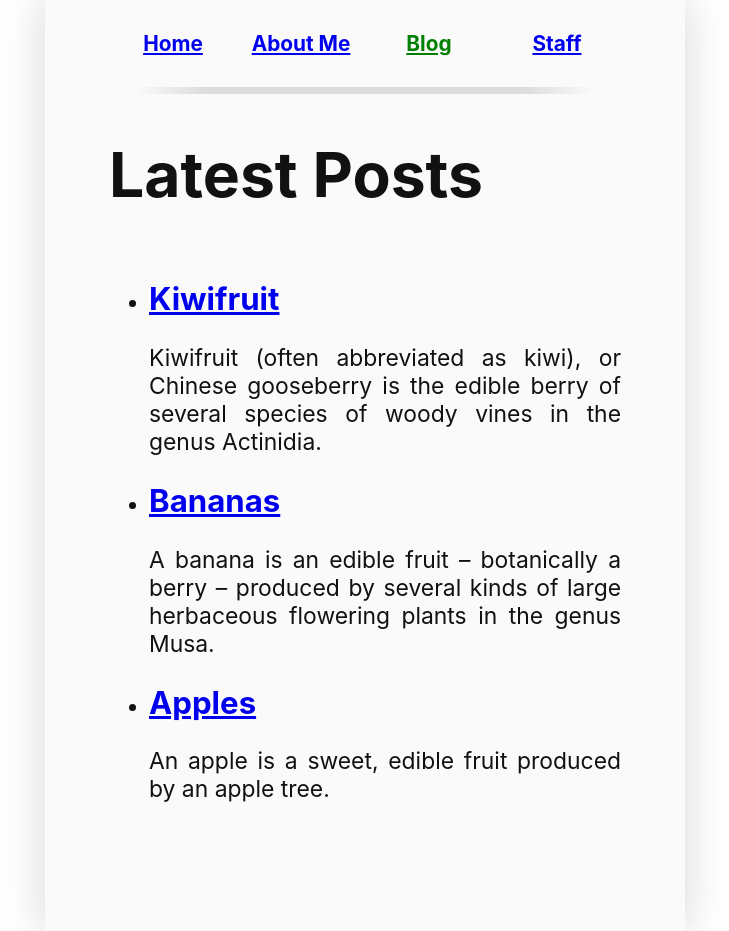
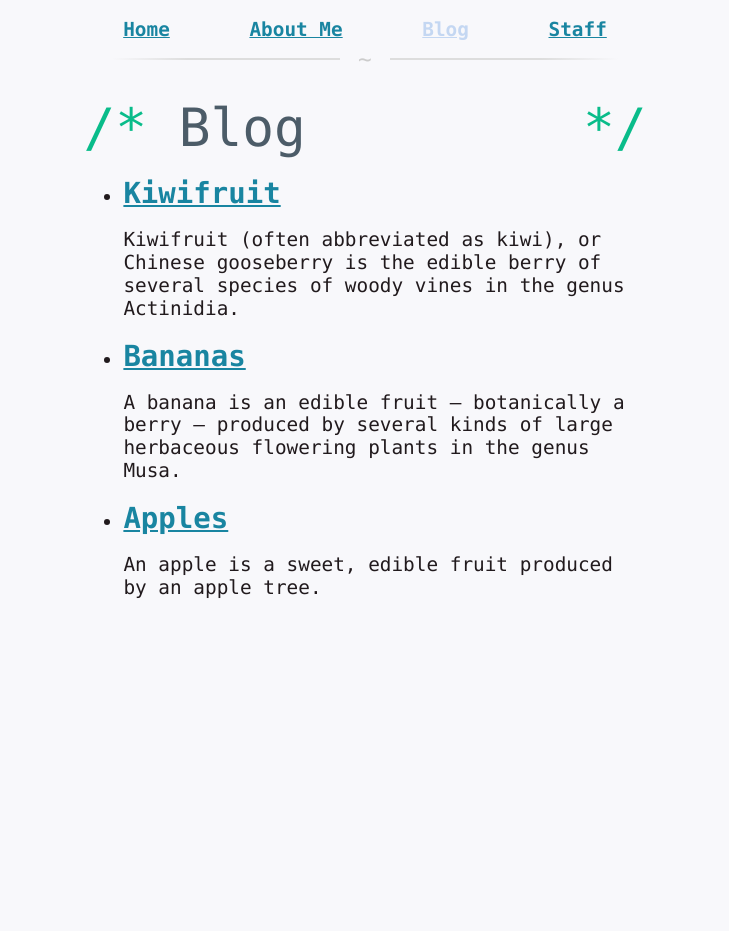
Before and after one commit to steppp/steppp.github.io, a Jekyll site: the page built from blog.html, in a window 1280 px wide. Shown: the whole page, without its empty margins (275-1004 px from the left). Built offline with Jekyll 4.4.1, drawn with Linux system fonts in a browser that asks for light colours; after the commit the page ends 900 px from its top, so only the background shows below that.

Commit message:
Update styling
Add monospaced font
Add new colors
Remove shadows behind the main content
Add styling to links
New layout details
Some minor changes

```diff
--- a/_sass/main.scss
+++ b/_sass/main.scss
@@ -1,26 +1,26 @@
-$content-bg-col: #fafafa;
-$nav-sep-height: 1.5rem;
+$content-bg-col: #f8f8fb;
+$nav-sep-height: 1rem;
 $content-shadow-col: rgba(200, 200, 200, 0.4);
+$regular-font: -apple-system, BlinkMacSystemFont, "Segoe UI", Roboto, Helvetica, Arial, sans-serif, "Apple Color Emoji", "Segoe UI Emoji", "Segoe UI Symbol";;
+$mono-font: SFMono-Regular,Consolas,Liberation Mono,Menlo,monospace;
 
-.current {
-  color: green;
+html {
+  font-size: 1.1em;
 }
 
 html, body, #content {
+  /*
   margin-bottom: 0px;
   padding-bottom: 0px;
   min-height: 100%;
   height: 100%;
-}
-
-html {
-  font-size: 1.3em;
-  background-color: #fff;
-  color: #111;
+  */
+  color: #211a1d;
+  background-color: $content-bg-col;
 }
 
 body {
-  font-family: -apple-system, BlinkMacSystemFont, "Segoe UI", Roboto, Helvetica, Arial, sans-serif, "Apple Color Emoji", "Segoe UI Emoji", "Segoe UI Symbol";
+  font-family: $mono-font;
   margin: 0px;
 }
 
@@ -28,48 +28,96 @@ nav {
   display: flex;
   flex-wrap: wrap;
   align-items: center;
-  justify-content: space-between;
+  justify-content: space-around;
 }
 
 /* separator under navbar */
 nav::after {
-  content: "";
-  display: flex;
+  content: " ~ ";
+  display: inline-block;
   margin: 0px 5%;
   margin-top: $nav-sep-height;
-  height: 0.3rem;
+  height: 0.1rem;
   width: 100%;
+  text-align: center;
+  font-size: 1.3rem;
+  color: #ccc;
+  line-height: 0.2rem;
 
-  background: linear-gradient(to right, $content-bg-col, #ddd 15% 85%, $content-bg-col);
+  background-image: linear-gradient(to right, $content-bg-col, #ddd 15% 45%, $content-bg-col 45% 55%, #ddd 55% 85%, $content-bg-col);
 }
 
-nav a {
-  flex: 1;
-  text-align: center;
+a {
   font-weight: bold;
+  color: #1985a1;
 }
 
-p {
-  font-size: 1.1rem;
-  text-align: justify;
+nav > a {
+  flex: initial;
+  text-align: center;
+}
+
+nav > a:hover {
+  text-decoration: none;
+  background-color: #1985a1;
+  color: $content-bg-col;
+}
+
+nav > a.current:hover {
+  background-color: #c4d7f2;
+}
+
+nav > a:visited {
+}
+
+.current {
+  color: #c4d7f2;
 }
 
 #content {
-  background-color: $content-bg-col;
-  margin-left: 25%;
-  margin-right: 25%;
+  margin-left: 23%;
+  margin-right: 23%;
+  margin-bottom: 1rem;
   padding-left: 5%;
   padding-right: 5%;
   padding-top: $nav-sep-height;
+  font-size: 1.1rem;
 
-  box-shadow: -0.1em 0px 2em $content-shadow-col, 0.1em 0px 2em $content-shadow-col;
+  p, li {
+    line-height: 1.3rem;
+  }
 }
 
 h1 {
+  font-family: $mono-font;
+  font-weight: normal;
   font-size: 3rem;
-  width: auto;
+  width: 100%;
   display: inline-block;
   margin-top: 0.7em;
+  margin-bottom: 0px;
+  color: #4c5c68;
+}
+
+h1::before {
+  content: "/* ";
+  color: #09bc8a;
+}
+
+h1::after {
+  content: " */";
+  float: right;
+  right: 0px;
+  top: 0px;
+  color: #09bc8a;
+  text-align: right;
+  margin-right: 0px;
+}
+
+#content img {
+  width: 100%;
+  height: auto;
+  display: block;
 }
 
 @media screen and (max-width: 1080px) {
@@ -84,4 +132,14 @@ h1 {
   }
 }
 
+@media screen and (max-width: 350px) {
+  h1::before {
+    content: "// ";
+  }
+
+  h1::after {
+    content: "";
+  }
+}
+
 /* see https://developer.mozilla.org/en-US/docs/Web/CSS/@media/prefers-color-scheme */
--- a/blog.html
+++ b/blog.html
@@ -1,7 +1,7 @@
 ---
 title: Blog
 ---
-<h1>Latest Posts</h1>
+<h1>Blog</h1>
 
 <ul>
   {% for post in site.posts %}
--- a/index.html
+++ b/index.html
@@ -1,5 +1,5 @@
 ---
-title: Home 🏡
+title: Home
 ---
 <h1>{{ page.title }}</h1>
 <p>
@@ -31,6 +31,8 @@ Speaking of something else, I also like videogames, movies, rock/metal music.
 Avid coffee drinker and lover of good food 🍕.
 </p>
 
+<img src="https://live.staticflickr.com/4851/44966982075_e6a168e2cc_b.jpg"></img>
+
 <p>
 You can find more info on my
   <a href"https://www.linkedin.com/in/stefano-andriolo-6b563610b/">
```
Also changed, not shown: about.md (+1 -1 lines).
